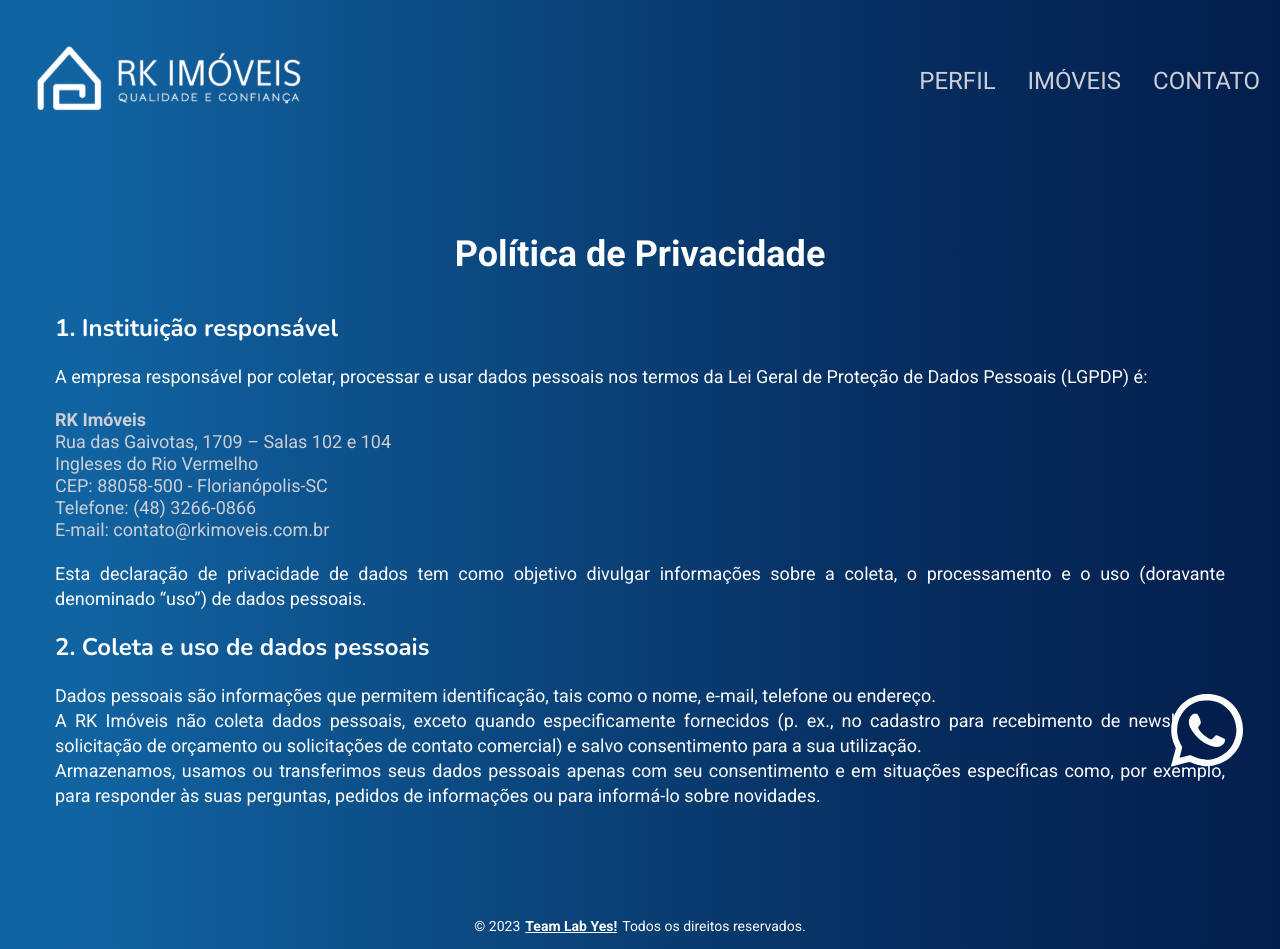
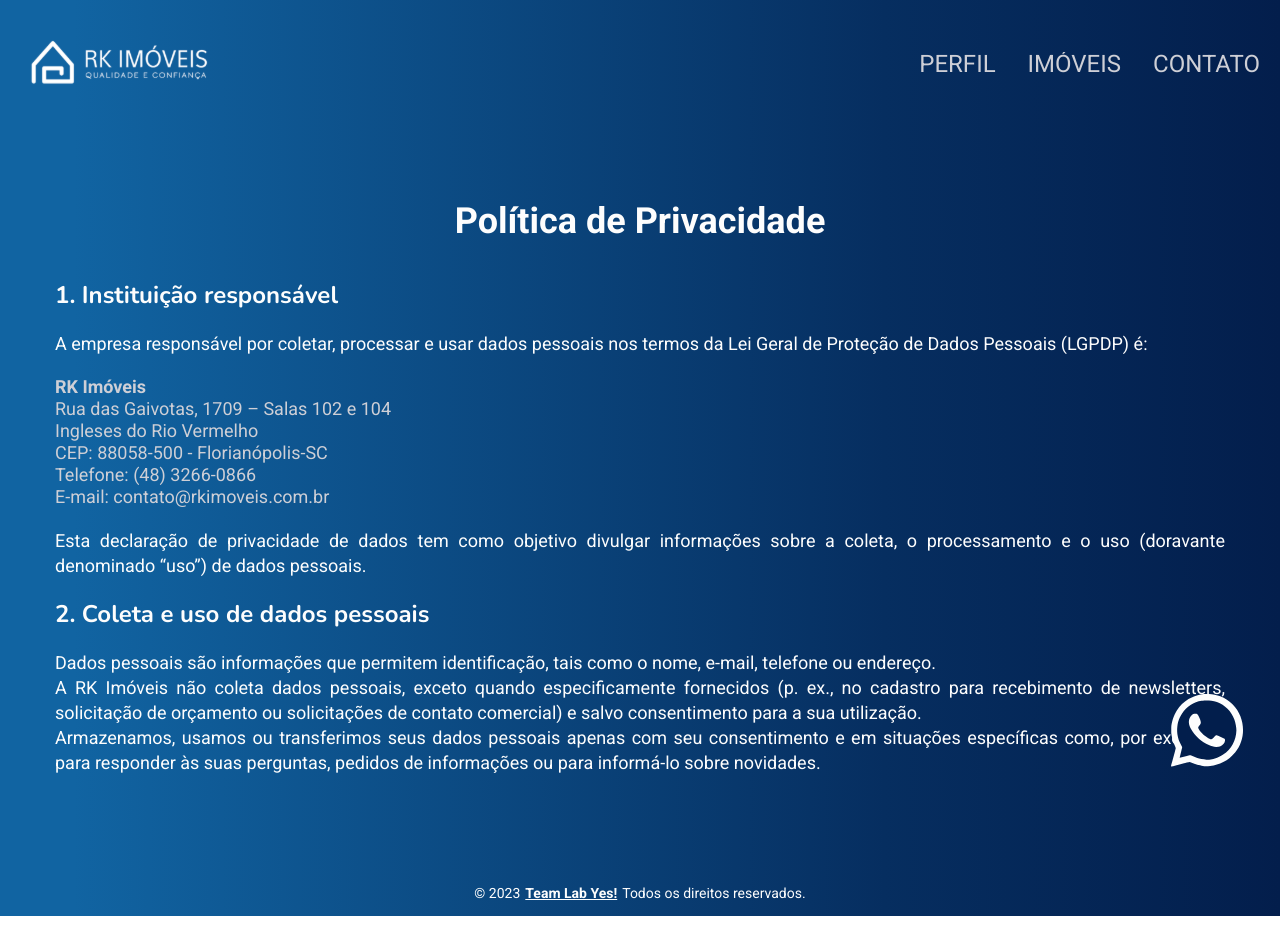
Before and after one commit to labyes24/RK-LP-VERA-MELENDEZ, a React (Vite) app: page /privatePolicy in a window 1280 px wide. After the commit the page ends 916 px from the top, so only its background shows below. Built offline with nearby package versions, Linux system fonts and the light colour scheme.

Commit message:
fix/FEAT-0010: change size of Logo on Header component

```diff
--- a/src/presentation/components/Header/styles.js
+++ b/src/presentation/components/Header/styles.js
@@ -42,9 +42,9 @@ export const Container = styled.div`
 `
 export const Logo = styled(NavLink)`
   img {
-    width: 20rem;
+    width: 15rem;
     @media (min-width: 1024px) {
-      width: 30rem;
+      width: 20rem;
     }
   }
 `
```
